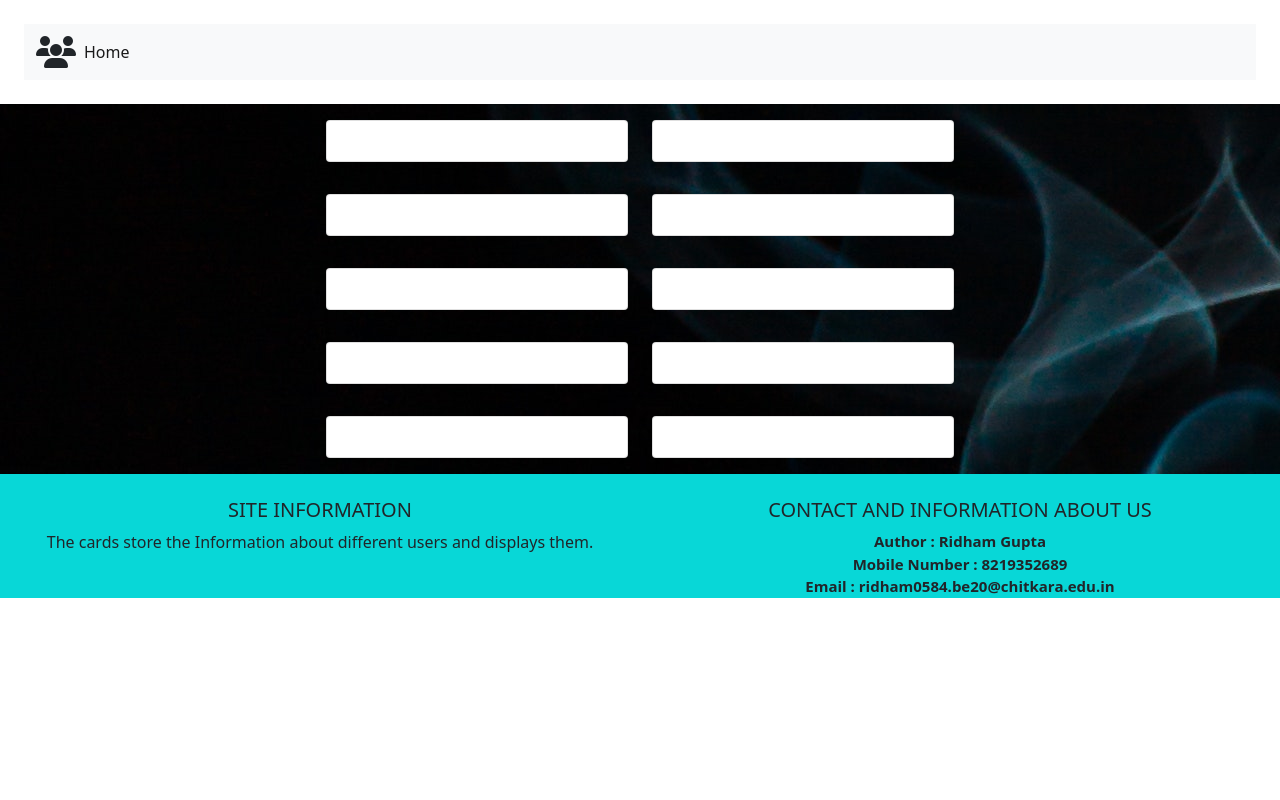
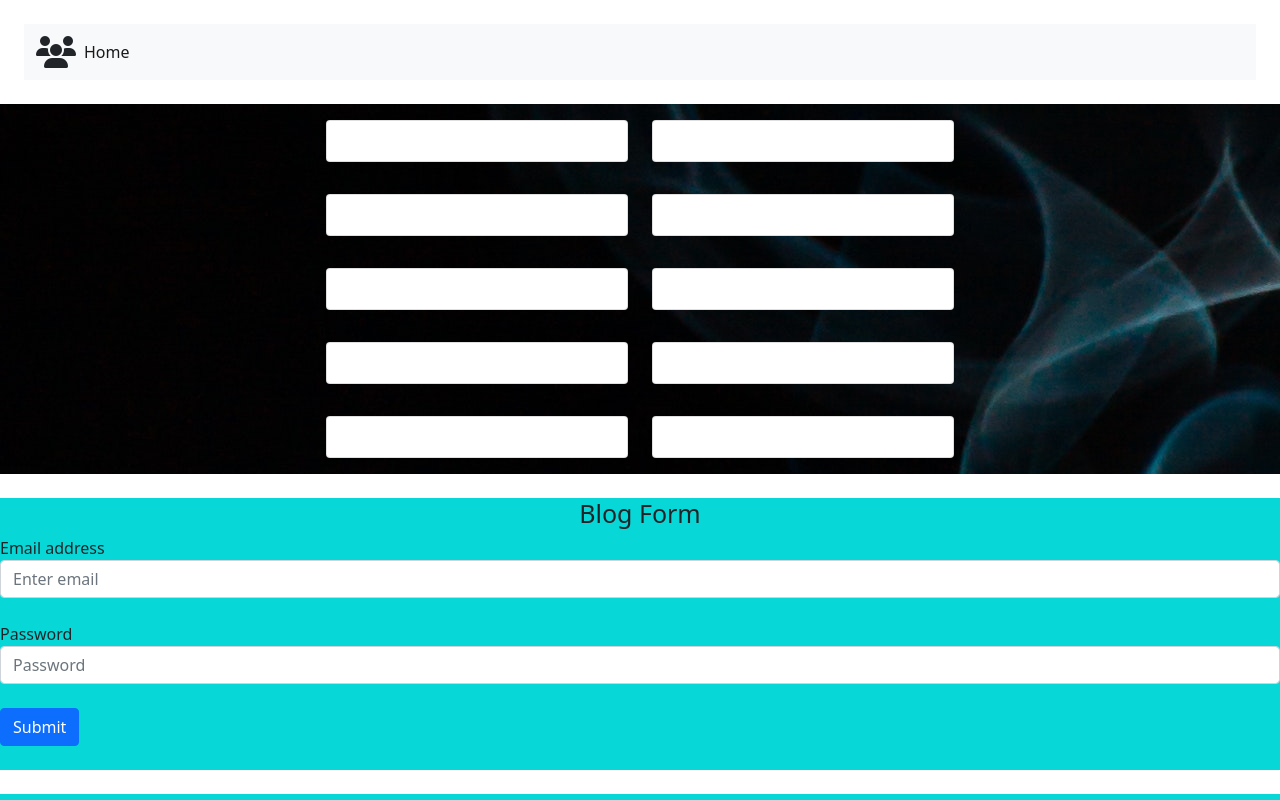
Before and after one commit to Ridham2002/sessional-assessment-2, a plain HTML site: page index.html in a window 1280 px wide. Shown: the top 800 px of the page. Drawn offline with nearby package versions, Linux system fonts and the light colour scheme; no server answers.

Commit message:
Blog form added

```diff
--- a/index.html
+++ b/index.html
@@ -150,15 +150,27 @@
       </div>
     </div>
 </div>
+<br>
+<div class="formBlog">
+    <h1>Blog Form</h1>
+    <form>
+        <div class="form-group">
+          <label for="exampleInputEmail1">Email address</label>
+          <input type="email" class="form-control" id="exampleInputEmail1" aria-describedby="emailHelp" placeholder="Enter email">
+        </div><br>
+        <div class="form-group">
+          <label for="exampleInputPassword1">Password</label>
+          <input type="password" class="form-control" id="exampleInputPassword1" placeholder="Password">
+        </div><br>
+        <button type="submit" class="btn btn-primary">Submit</button>
+      </form><br>
+</div>
 
 
+<br>
+<!-- Footer -->
 
-
-
-
-<!-- Footer -->
 <footer class="page-footer font-small pt-4">
-
     <!-- Footer Text -->
     <div class="container-fluid text-center text-md-left">
 
@@ -192,6 +204,6 @@
 
     </div>
 
-  </footer>
+  </footer><br><br>
 </body>
 </html>
--- a/style.css
+++ b/style.css
@@ -31,3 +31,16 @@ footer{
     font-size: 15px;
     font-weight: bold;
 }
+.formBlog{
+    background-color: rgb(8, 215, 215);
+}
+h1{
+    text-align: center;
+    font-size: 25px;
+
+}
+h1:hover{
+    font-size: 30px;
+    transition: 0.3s;
+    color: blue;
+}
```
